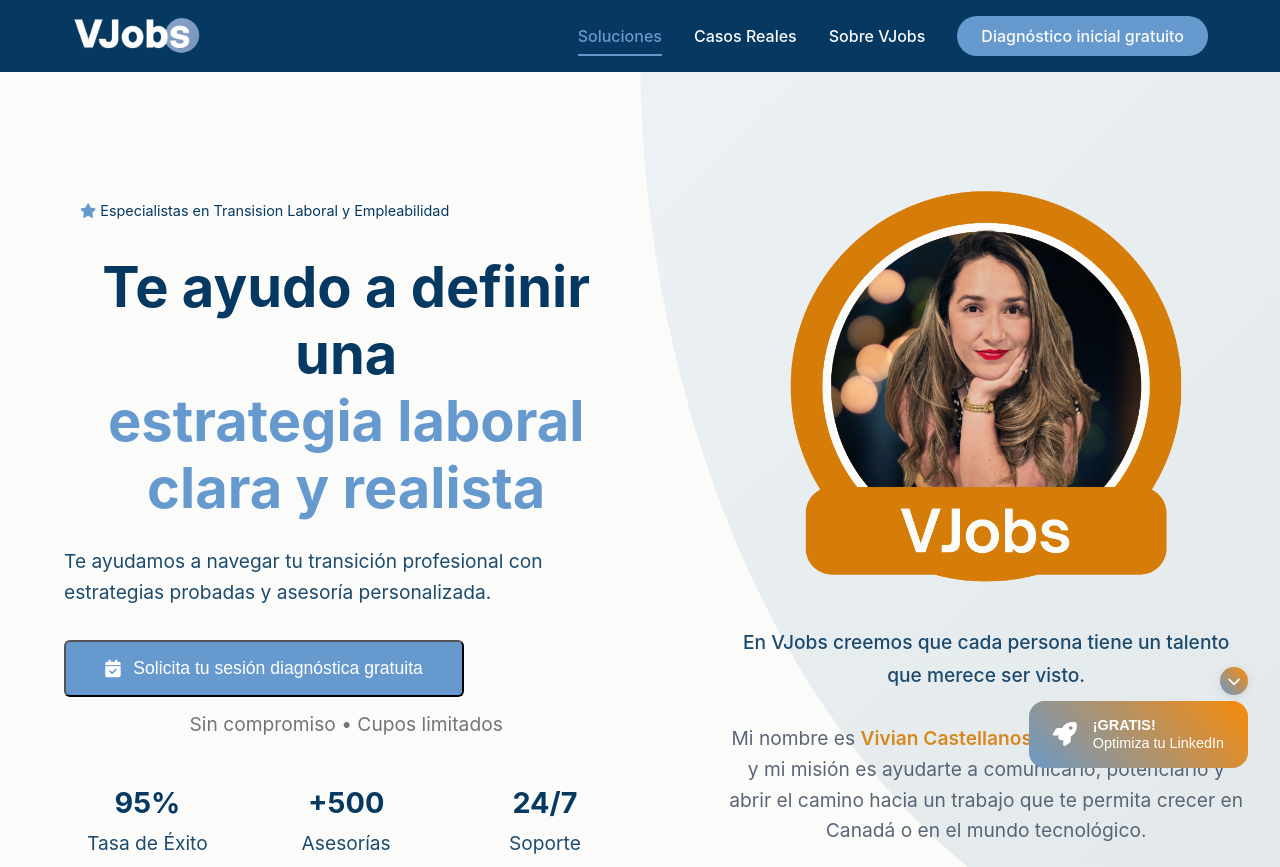
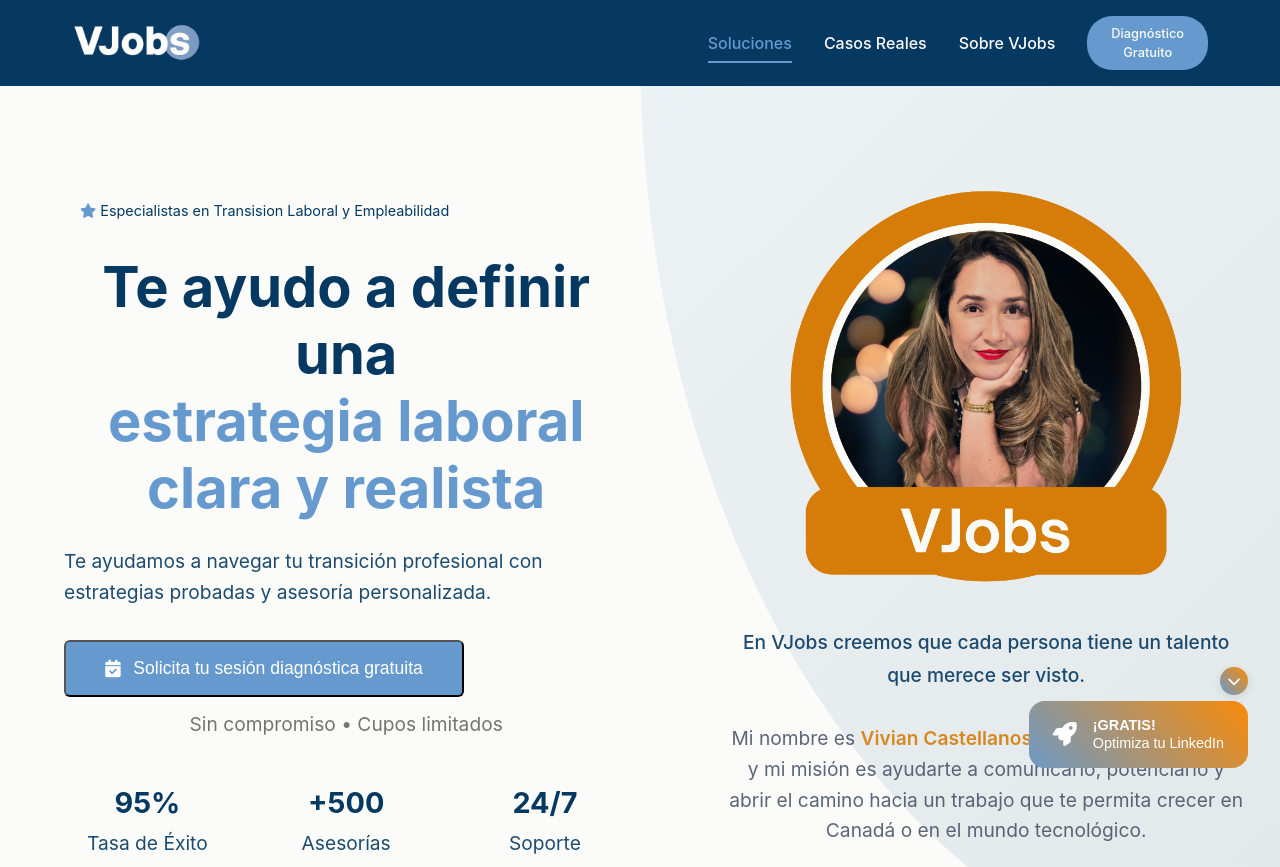
Before and after one commit to yuberalberto/vjobs-landing, a Vue app: page / in a window 1280 px wide. Shown: the top 867 px of the page. Built offline with nearby package versions, Linux system fonts and the light colour scheme.

Commit message:
WIP: Navbar polishing

```diff
--- a/src/components/Navbar.vue
+++ b/src/components/Navbar.vue
@@ -44,7 +44,7 @@
             class="btn btn-primary"
             @click="handleNavClick('contact')"
           >
-            <span class="desktop-text">Diagnóstico inicial gratuito</span>
+            <span class="desktop-text">Diagnóstico<br>Gratuito</span>
             <span class="mobile-text">Contacto</span>
           </router-link>
         </div>
@@ -286,7 +286,15 @@
   border-radius: 25px;
   text-decoration: none;
   font-weight: 500;
+  font-size: 0.8em;
+  white-space: normal;
+  text-align: center;
   transition: all 0.3s ease;
+  display: flex;
+  flex-direction: column;
+  justify-content: center;
+  align-items: center;
+  min-height: 44px;
 }
 
 .btn-primary:hover {
@@ -381,7 +389,9 @@
   }
 
   .desktop-text {
-    display: none;
+    display: flex;
+    flex-direction: column;
+    line-height: 1.2;
   }
 
   .mobile-text {
```
